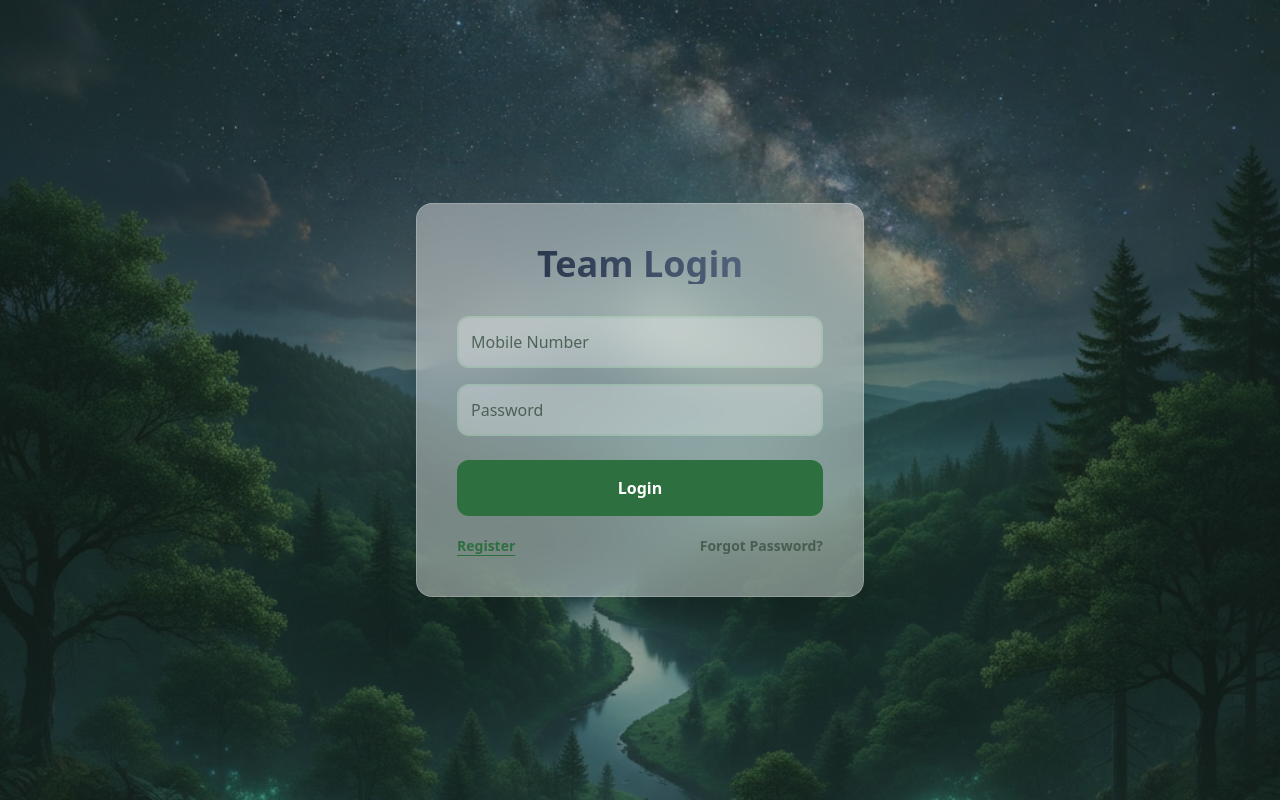
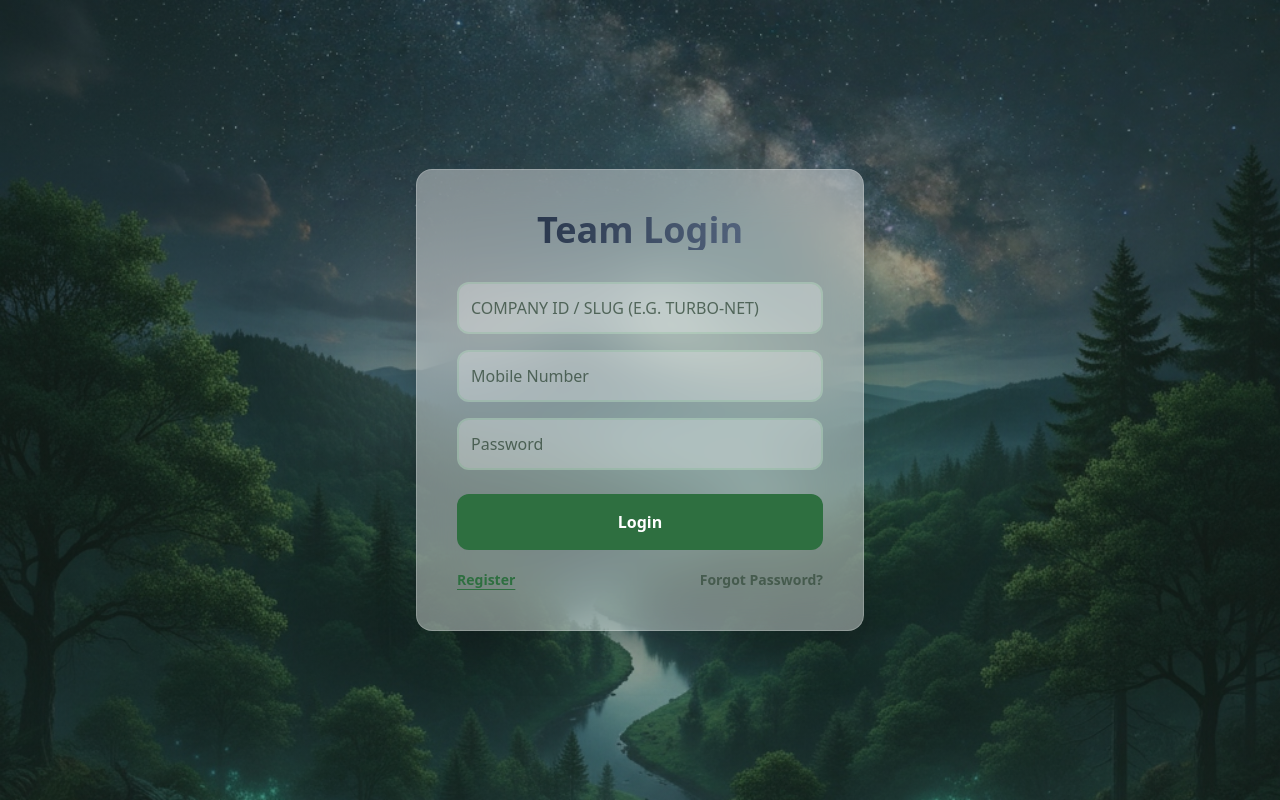
Before and after one commit to ArbaazOnGithub/Team-Frontend, a React (Vite) app in the folder team-web-app/: page / in a window 1280 px wide. Built offline with nearby package versions, Linux system fonts and the light colour scheme.

Commit message:
chore: push pending multi-tenancy updates

```diff
--- a/team-web-app/src/App.jsx
+++ b/team-web-app/src/App.jsx
@@ -28,6 +28,7 @@ function App() {
   const [mobile, setMobile] = useState("");
   const [email, setEmail] = useState("");
   const [password, setPassword] = useState("");
+  const [companySlug, setCompanySlug] = useState("");
   const [name, setName] = useState("");
   const [imageFile, setImageFile] = useState(null);
   const [imagePreview, setImagePreview] = useState(null);
@@ -200,6 +201,9 @@ function App() {
 
     setLoading(true);
     try {
+      const company = await api.fetchCompanyBySlug(companySlug.toLowerCase().trim());
+      formData.append("companyId", company._id);
+
       const data = await api.registerUser(formData);
       login(data.user, data.token);
       resetForms();
@@ -214,11 +218,13 @@ function App() {
   const handleLogin = async (e) => {
     e.preventDefault();
     setError(""); setSuccessMsg("");
+    if (!companySlug) return setError("Company ID is required");
     if (!mobile || !password) return setError("Please enter credentials");
 
     setLoading(true);
     try {
-      const data = await api.loginUser(mobile, password);
+      const company = await api.fetchCompanyBySlug(companySlug.toLowerCase().trim());
+      const data = await api.loginUser(mobile, password, company._id);
       login(data.user, data.token);
       resetForms();
       toast.success(`Welcome back, ${data.user.name}!`);
@@ -232,11 +238,13 @@ function App() {
   const handleForgotPassword = async (e) => {
     e.preventDefault();
     setError(""); setSuccessMsg("");
+    if (!companySlug) return setError("Company ID is required");
     if (!email) return setError("Please enter your registered email");
 
     setLoading(true);
     try {
-      const data = await api.forgotPassword(email);
+      const company = await api.fetchCompanyBySlug(companySlug.toLowerCase().trim());
+      const data = await api.forgotPassword(email, company._id);
       setSuccessMsg(data.message);
       if (data.mobile) setResetMobile(data.mobile);
       toast.success(data.message);
@@ -274,7 +282,7 @@ function App() {
   };
 
   const resetForms = () => {
-    setMobile(""); setName(""); setPassword(""); setEmail(""); setOtp(""); setNewPassword("");
+    setMobile(""); setName(""); setPassword(""); setEmail(""); setOtp(""); setNewPassword(""); setCompanySlug("");
     setImageFile(null); setImagePreview(null); setError(""); setSuccessMsg("");
     setQuery(""); setRequestType("General"); setStartDate(""); setEndDate("");
   };
@@ -422,6 +430,7 @@ function App() {
 
             {view === "login" && (
               <Login
+                companySlug={companySlug} setCompanySlug={setCompanySlug}
                 mobile={mobile} setMobile={setMobile}
                 password={password} setPassword={setPassword}
                 loading={loading} handleLogin={handleLogin}
@@ -431,6 +440,7 @@ function App() {
 
             {view === "register" && (
               <Register
+                companySlug={companySlug} setCompanySlug={setCompanySlug}
                 name={name} setName={setName}
                 email={email} setEmail={setEmail}
                 mobile={mobile} setMobile={setMobile}
@@ -443,6 +453,7 @@ function App() {
 
             {view === "forgot-password" && (
               <ForgotPassword
+                companySlug={companySlug} setCompanySlug={setCompanySlug}
                 email={email} setEmail={setEmail}
                 loading={loading} handleForgotPassword={handleForgotPassword}
                 setView={setView}
--- a/team-web-app/src/components/Auth/Login.jsx
+++ b/team-web-app/src/components/Auth/Login.jsx
@@ -1,8 +1,15 @@
 import React from 'react';
 
-const Login = ({ mobile, setMobile, password, setPassword, loading, handleLogin, setView, resetForms }) => {
+const Login = ({ companySlug, setCompanySlug, mobile, setMobile, password, setPassword, loading, handleLogin, setView, resetForms }) => {
     return (
         <div>
+            <input
+                type="text"
+                placeholder="Company ID / Slug (e.g. turbo-net)"
+                value={companySlug}
+                onChange={(e) => setCompanySlug(e.target.value)}
+                className="input-premium mb-4 uppercase"
+            />
             <input
                 type="tel"
                 placeholder="Mobile Number"
--- a/team-web-app/src/components/Auth/PasswordReset.jsx
+++ b/team-web-app/src/components/Auth/PasswordReset.jsx
@@ -1,8 +1,9 @@
 import React from 'react';
 
-export const ForgotPassword = ({ email, setEmail, loading, handleForgotPassword, setView }) => {
+export const ForgotPassword = ({ companySlug, setCompanySlug, email, setEmail, loading, handleForgotPassword, setView }) => {
     return (
         <div>
+            <input type="text" placeholder="Company ID / Slug" value={companySlug} onChange={(e) => setCompanySlug(e.target.value)} className="input-premium mb-3 uppercase" />
             <input type="email" placeholder="Email Address" value={email} onChange={(e) => setEmail(e.target.value)} className="input-premium mb-6" />
             <button
                 onClick={handleForgotPassword}
--- a/team-web-app/src/components/Auth/Register.jsx
+++ b/team-web-app/src/components/Auth/Register.jsx
@@ -1,6 +1,6 @@
 import React from 'react';
 
-const Register = ({ name, setName, email, setEmail, mobile, setMobile, password, setPassword, imagePreview, handleImageChange, loading, handleRegister, setView, resetForms }) => {
+const Register = ({ companySlug, setCompanySlug, name, setName, email, setEmail, mobile, setMobile, password, setPassword, imagePreview, handleImageChange, loading, handleRegister, setView, resetForms }) => {
     return (
         <div>
             <div className="relative group w-24 h-24 mx-auto mb-6">
@@ -10,6 +10,7 @@ const Register = ({ name, setName, email, setEmail, mobile, setMobile, password,
                 </label>
                 <input id="file-upload" type="file" accept="image/*" onChange={handleImageChange} className="hidden" />
             </div>
+            <input type="text" placeholder="Company ID / Slug (e.g. turbo-net)" value={companySlug} onChange={(e) => setCompanySlug(e.target.value)} className="input-premium mb-3 uppercase" />
             <input type="text" placeholder="Full Name" value={name} onChange={(e) => setName(e.target.value)} className="input-premium mb-3" />
             <input type="email" placeholder="Email Address" value={email} onChange={(e) => setEmail(e.target.value)} className="input-premium mb-3" />
             <input type="tel" placeholder="Mobile Number" value={mobile} onChange={(e) => setMobile(e.target.value)} className="input-premium mb-3" maxLength={10} />
--- a/team-web-app/src/services/api.js
+++ b/team-web-app/src/services/api.js
@@ -38,8 +38,13 @@ export const fetchStats = async () => {
     return res.data;
 };
 
-export const loginUser = async (mobile, password) => {
-    const res = await api.post('/login', { mobile, password });
+export const fetchCompanyBySlug = async (slug) => {
+    const res = await api.get(`/companies/${slug}`);
+    return res.data;
+};
+
+export const loginUser = async (mobile, password, companyId) => {
+    const res = await api.post('/login', { mobile, password, companyId });
     return res.data;
 };
 
@@ -48,8 +53,8 @@ export const registerUser = async (formData) => {
     return res.data;
 };
 
-export const forgotPassword = async (email) => {
-    const res = await api.post('/forgot-password', { email });
+export const forgotPassword = async (email, companyId) => {
+    const res = await api.post('/forgot-password', { email, companyId });
     return res.data;
 };
 
```
